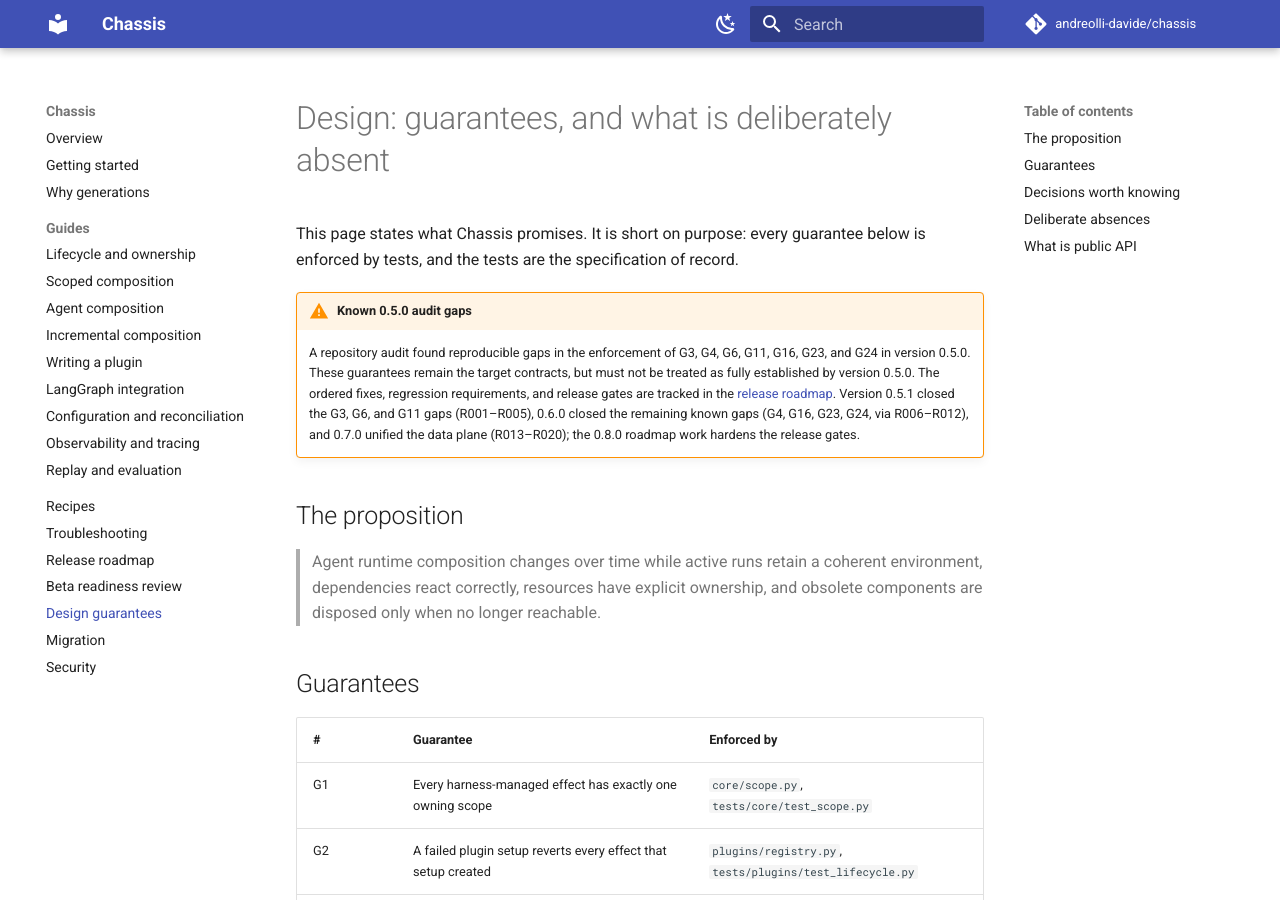
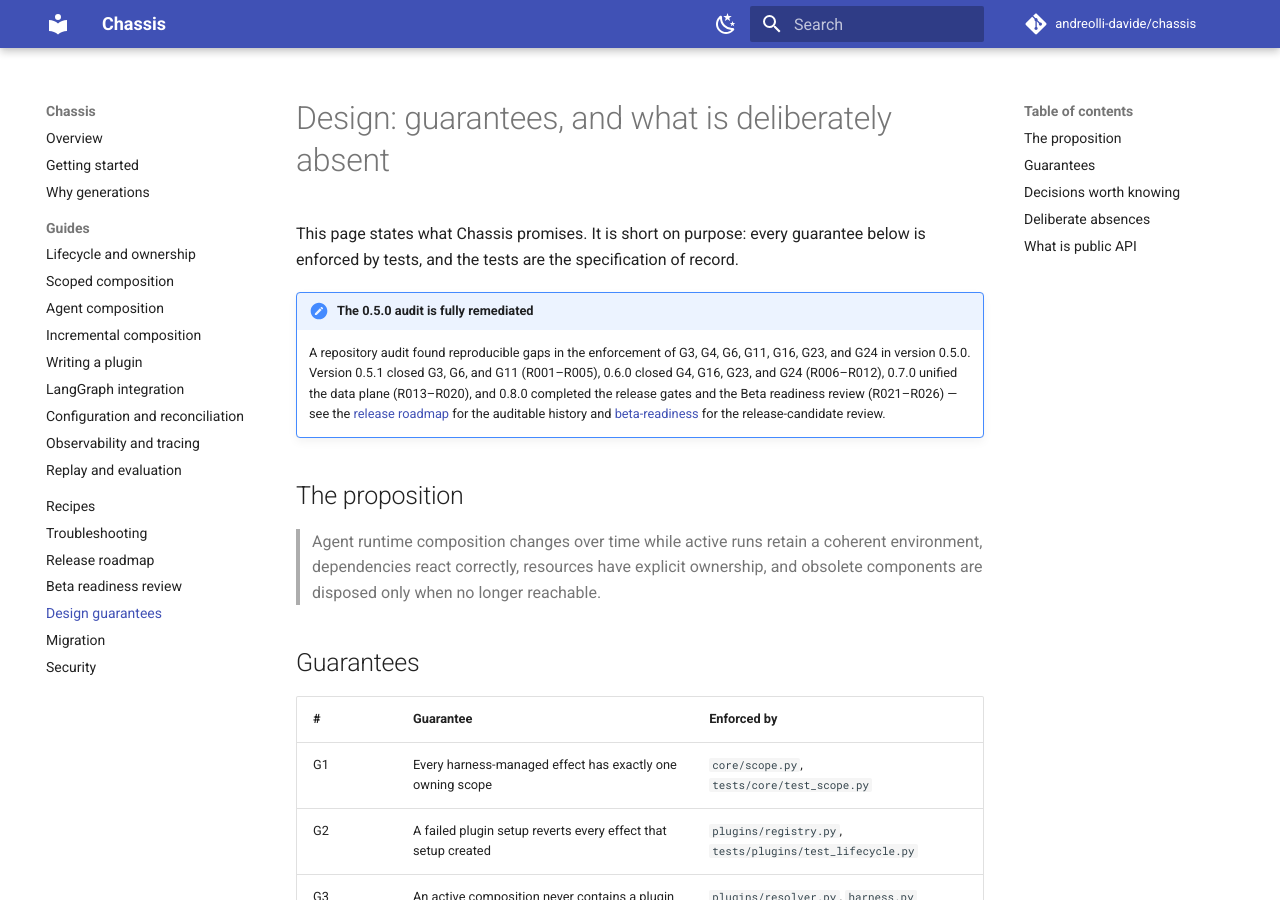
Before and after one commit to andreolli-davide/chassis, an MkDocs documentation site: the page built from docs/design.md, in a window 1280 px wide and 900 px high. Built offline with MkDocs 1.6.1 and Material for MkDocs 9.7.7, drawn with Linux system fonts in a browser that asks for light colours; comment, search, counter and statistics services are not loaded.

Commit message:
docs: state the released version as 0.8.0

```diff
--- a/docs/design.md
+++ b/docs/design.md
@@ -3,15 +3,14 @@
 This page states what Chassis promises. It is short on purpose: every guarantee
 below is enforced by tests, and the tests are the specification of record.
 
-!!! warning "Known 0.5.0 audit gaps"
-    A repository audit found reproducible gaps in the enforcement of G3,
-    G4, G6, G11, G16, G23, and G24 in version 0.5.0. These guarantees remain the
-    target contracts, but must not be treated as fully established by version
-    0.5.0. The ordered fixes, regression requirements, and release gates are
-    tracked in the [release roadmap](roadmap.md). Version 0.5.1 closed the G3,
-    G6, and G11 gaps (R001–R005), 0.6.0 closed the remaining known gaps (G4,
-    G16, G23, G24, via R006–R012), and 0.7.0 unified the data plane (R013–R020);
-    the 0.8.0 roadmap work hardens the release gates.
+!!! note "The 0.5.0 audit is fully remediated"
+    A repository audit found reproducible gaps in the enforcement of G3, G4,
+    G6, G11, G16, G23, and G24 in version 0.5.0. Version 0.5.1 closed G3, G6,
+    and G11 (R001–R005), 0.6.0 closed G4, G16, G23, and G24 (R006–R012), 0.7.0
+    unified the data plane (R013–R020), and 0.8.0 completed the release gates
+    and the Beta readiness review (R021–R026) — see the
+    [release roadmap](roadmap.md) for the auditable history and
+    [beta-readiness](beta-readiness.md) for the release-candidate review.
 
 ## The proposition
 
```
Also changed, not shown: README.md (+3 -2 lines), docs/observability.md (+1 -1 lines).
